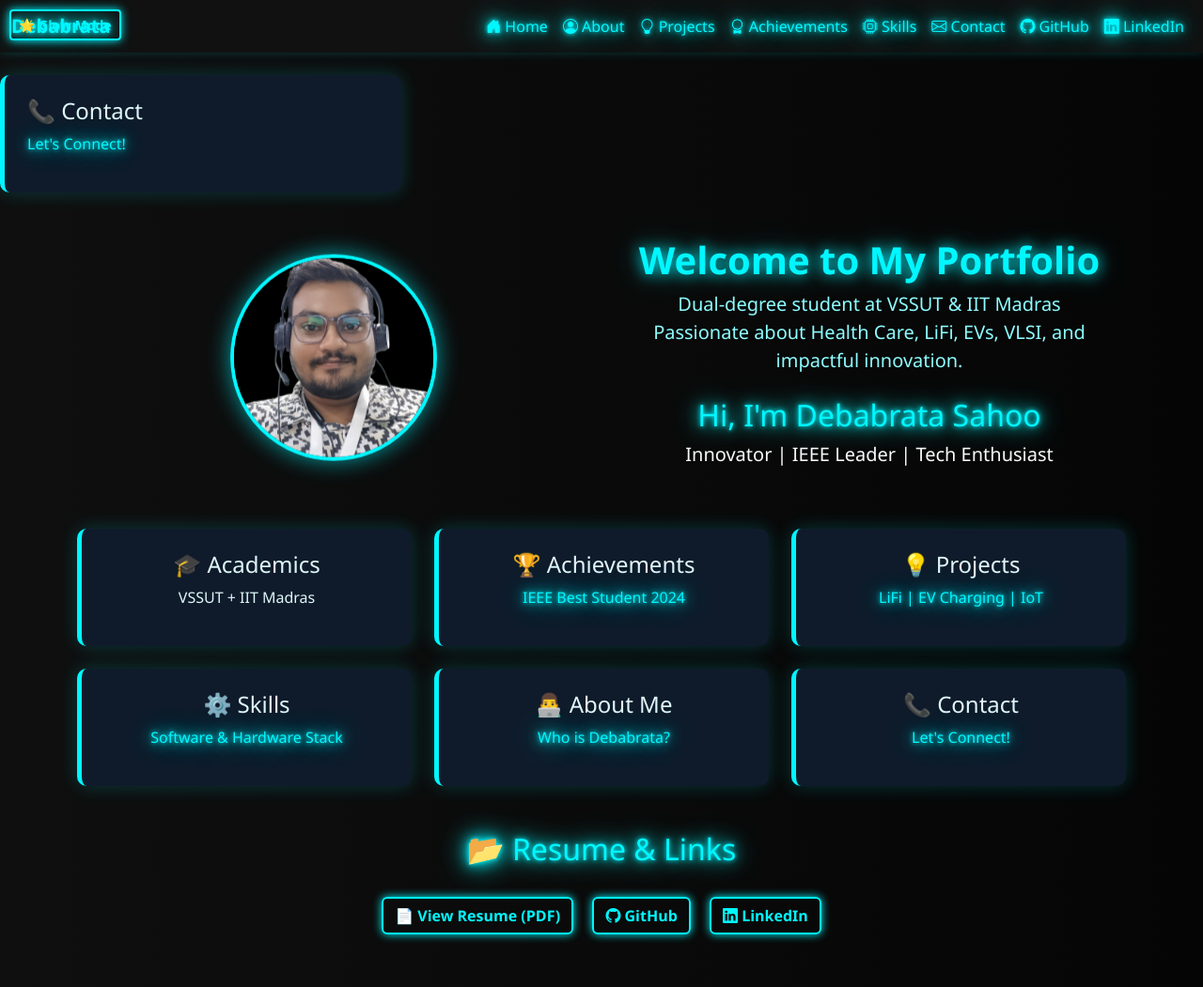
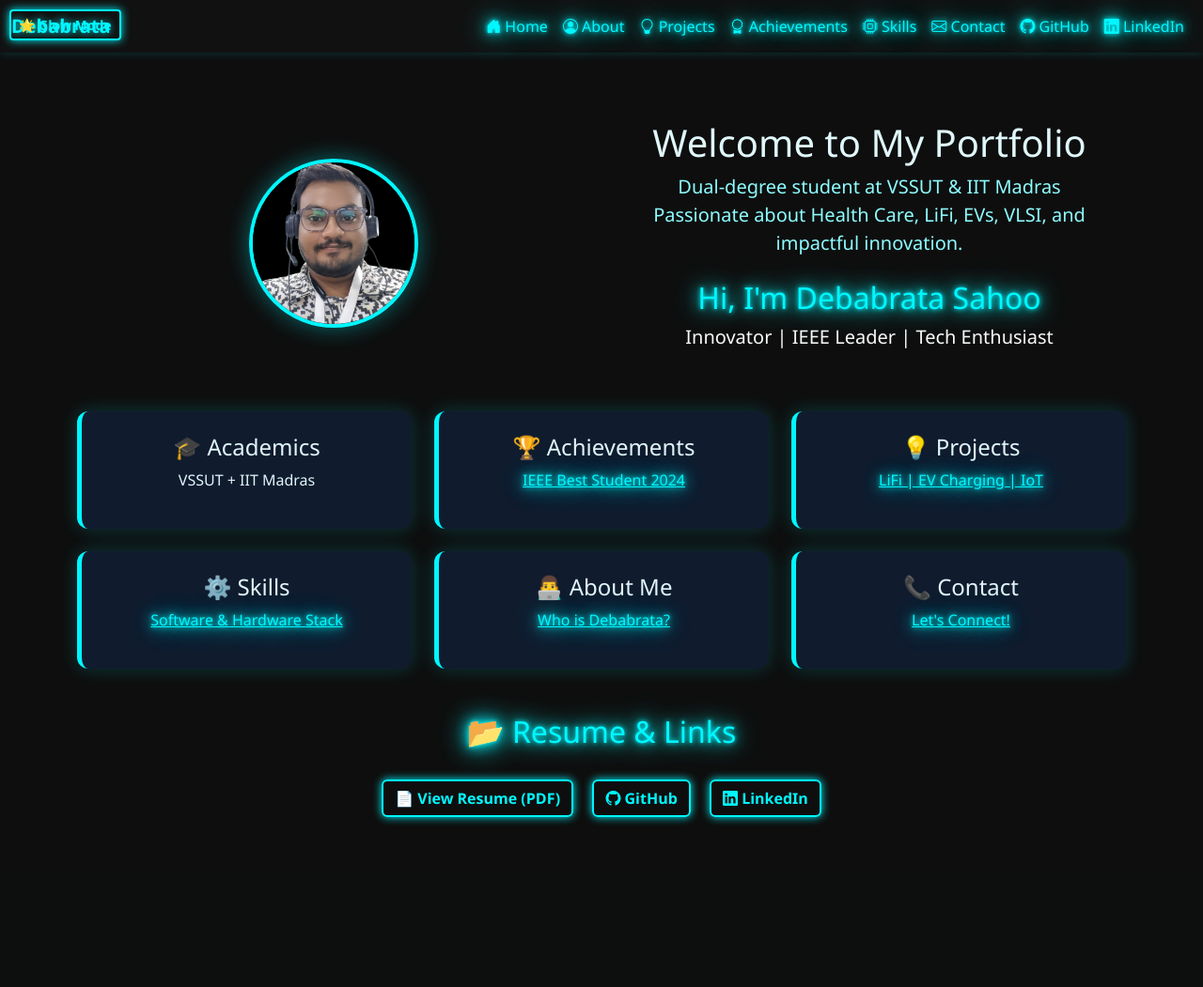
Before and after one commit to DEBABRATA1331/debabratamain-portfolio, a Flask app: page / in a window 1280 px wide. Shown: the whole page at 94% size. After the commit the page ends 877 px from the top, so only its background shows below. Run offline with Flask 3, Linux system fonts and the light colour scheme; some libraries are stand-ins or nearby versions.

Commit message:
Somany Updates

```diff
--- a/templates/index.html
+++ b/templates/index.html
@@ -1,161 +1,18 @@
-{% extends 'base.html' %}
-{% block title %}Projects{% endblock %}
+{% extends "base.html" %}
+
+{% block title %}Home | Debabrata Portfolio{% endblock %}
+
 {% block content %}
-<!DOCTYPE html>
-<html lang="en">
-
-<head>
-  <meta charset="UTF-8" />
-  <title>Debabrata Sahoo | Portfolio</title>
-  <meta name="viewport" content="width=device-width, initial-scale=1" />
-
-  <!-- Animate.css + Bootstrap Icons + AOS -->
-  <link rel="stylesheet" href="https://cdnjs.cloudflare.com/ajax/libs/animate.css/4.1.1/animate.min.css" />
-  <link rel="stylesheet" href="https://cdn.jsdelivr.net/npm/bootstrap-icons@1.10.5/font/bootstrap-icons.css" />
-  <link rel="stylesheet" href="https://cdn.jsdelivr.net/npm/aos@2.3.4/dist/aos.css" />
-
-  <style>
-    body {
-      background: linear-gradient(to right, #0f0f0f, #050505);
-      color: #e0f7fa;
-      font-family: 'Segoe UI', sans-serif;
-    }
-
-    .neon-text {
-      color: #00f7ff;
-      text-shadow: 0 0 5px #00f7ff, 0 0 15px #00f7ff, 0 0 30px #00f7ff;
-    }
-
-    .neon-subtext {
-      color: #8efcff;
-    }
-
-    .profile-pic {
-      width: 220px;
-      height: 220px;
-      object-fit: cover;
-      border: 4px solid #00f7ff;
-      border-radius: 50%;
-      box-shadow: 0 0 25px #00f7ff66, 0 0 35px #00f7ff33 inset;
-      animation: floaty 3s ease-in-out infinite, glowPulse 3s ease-in-out infinite;
-      transition: transform 0.5s ease;
-    }
-
-    .profile-pic:hover {
-      transform: rotate(3deg) scale(1.05);
-    }
-
-    @keyframes floaty {
-      0% { transform: translateY(0); }
-      50% { transform: translateY(-10px); }
-      100% { transform: translateY(0); }
-    }
-
-    @keyframes glowPulse {
-      0%, 100% { box-shadow: 0 0 20px #00f7ff88, 0 0 35px #00f7ff33 inset; }
-      50% { box-shadow: 0 0 35px #00f7ffcc, 0 0 45px #00f7ff55 inset; }
-    }
-
-    .neon-btn {
-      background: transparent;
-      border: 2px solid #00f7ff;
-      color: #00f7ff;
-      font-weight: 600;
-      position: relative;
-      overflow: hidden;
-      box-shadow: 0 0 10px #00f7ff;
-      transition: all 0.4s ease;
-    }
-
-    .neon-btn::before {
-      content: '';
-      position: absolute;
-      top: 0;
-      left: -100%;
-      width: 100%;
-      height: 100%;
-      background: linear-gradient(120deg, transparent, rgba(0, 247, 255, 0.3), transparent);
-      transition: all 0.6s ease-in-out;
-    }
-
-    .neon-btn:hover::before {
-      left: 100%;
-    }
-
-    .neon-btn:hover {
-      background-color: #00f7ff;
-      color: #000;
-      box-shadow: 0 0 25px #00f7ff, 0 0 40px #00f7ff77;
-      transform: scale(1.05);
-    }
-
-    .card-neon {
-      background-color: #0f1b2a;
-      border-left: 5px solid #00f7ff;
-      border-radius: 10px;
-      padding: 1.5rem;
-      transition: transform 0.4s ease, box-shadow 0.4s ease;
-    }
-
-    .card-neon:hover {
-      transform: scale(1.03);
-      box-shadow: 0 0 20px #00f7ff66;
-    }
-
-    a {
-      text-decoration: none;
-    }
-
-    a:hover {
-      text-decoration: none;
-    }
-
-    .title-glow {
-      font-size: 2.5rem;
-      font-weight: bold;
-      color: #00f7ff;
-      text-shadow: 0 0 15px #00f7ff, 0 0 35px #00f7ff66;
-    }
-
-    .top-nav {
-      position: fixed;
-      top: 10px;
-      right: 20px;
-      z-index: 1000;
-    }
-
-    .top-nav a {
-      margin-left: 12px;
-      font-size: 1.4rem;
-      color: #00f7ff;
-      transition: color 0.3s ease;
-    }
-
-    .top-nav a:hover {
-      color: #8efcff;
-    }
-  </style>
-</head>
-
-<body>
-
-  <!-- Contact Shortcut -->
-  <div class="col-md-4" data-aos="fade-up">
-    <div class="card-neon">
-      <h4>📞 Contact</h4>
-      <p><a href="{{ url_for('contact') }}" class="neon-text">Let's Connect!</a></p>
-    </div>
-  </div>
-
-  <!-- Hero Section -->
 <div class="container text-center my-5" data-aos="fade-down">
   <div class="row align-items-center">
+    <!-- Profile Image -->
     <div class="col-lg-6 mb-4 mb-lg-0">
       <img src="{{ url_for('static', filename='images/debabrata_profile.jpg.jpg') }}"
            class="profile-pic animate__animated animate__zoomIn"
            alt="Debabrata Sahoo" />
     </div>
 
+    <!-- Hero Content -->
     <div class="col-lg-6">
       <h1 class="title-glow animate__animated animate__fadeInDown">Welcome to My Portfolio</h1>
       <p class="lead neon-subtext animate__animated animate__fadeIn animate-delay-1s">
@@ -173,7 +30,6 @@
 <!-- Feature Grid -->
 <div class="container my-5">
   <div class="row g-4 text-center">
-
     <div class="col-md-4" data-aos="fade-up" data-aos-delay="200">
       <div class="card-neon">
         <h4>🎓 Academics</h4>
@@ -215,7 +71,6 @@
         <p><a href="{{ url_for('contact') }}" class="neon-text">Let's Connect!</a></p>
       </div>
     </div>
-
   </div>
 </div>
 
@@ -231,11 +86,4 @@
     <i class="bi bi-linkedin"></i> LinkedIn
   </a>
 </div>
-
-  <!-- JS -->
-  <script src="https://cdn.jsdelivr.net/npm/aos@2.3.4/dist/aos.js"></script>
-  <script>AOS.init();</script>
-
-</body>
-</html>
 {% endblock %}
```
Lines whose indentation alone changed are shown as unchanged.
